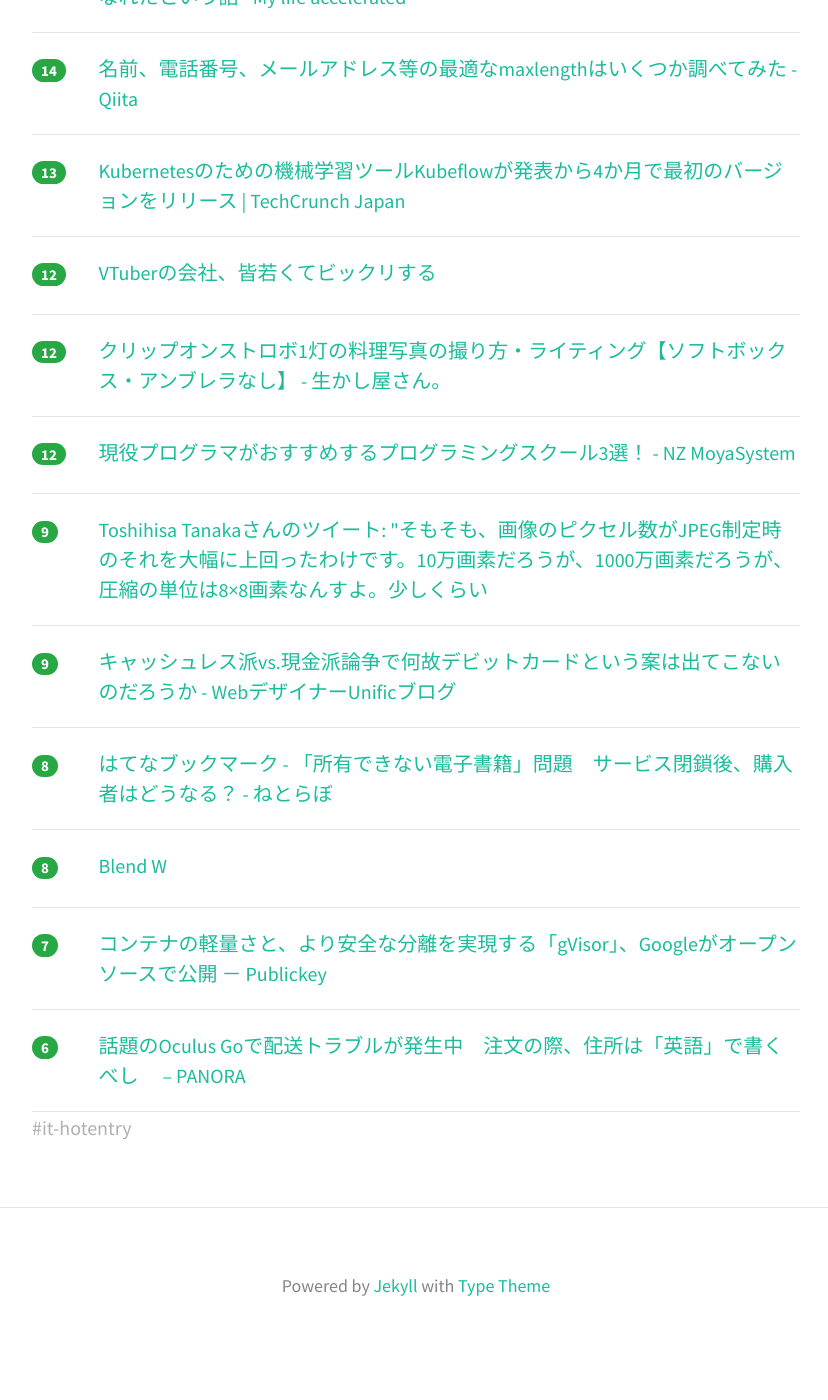
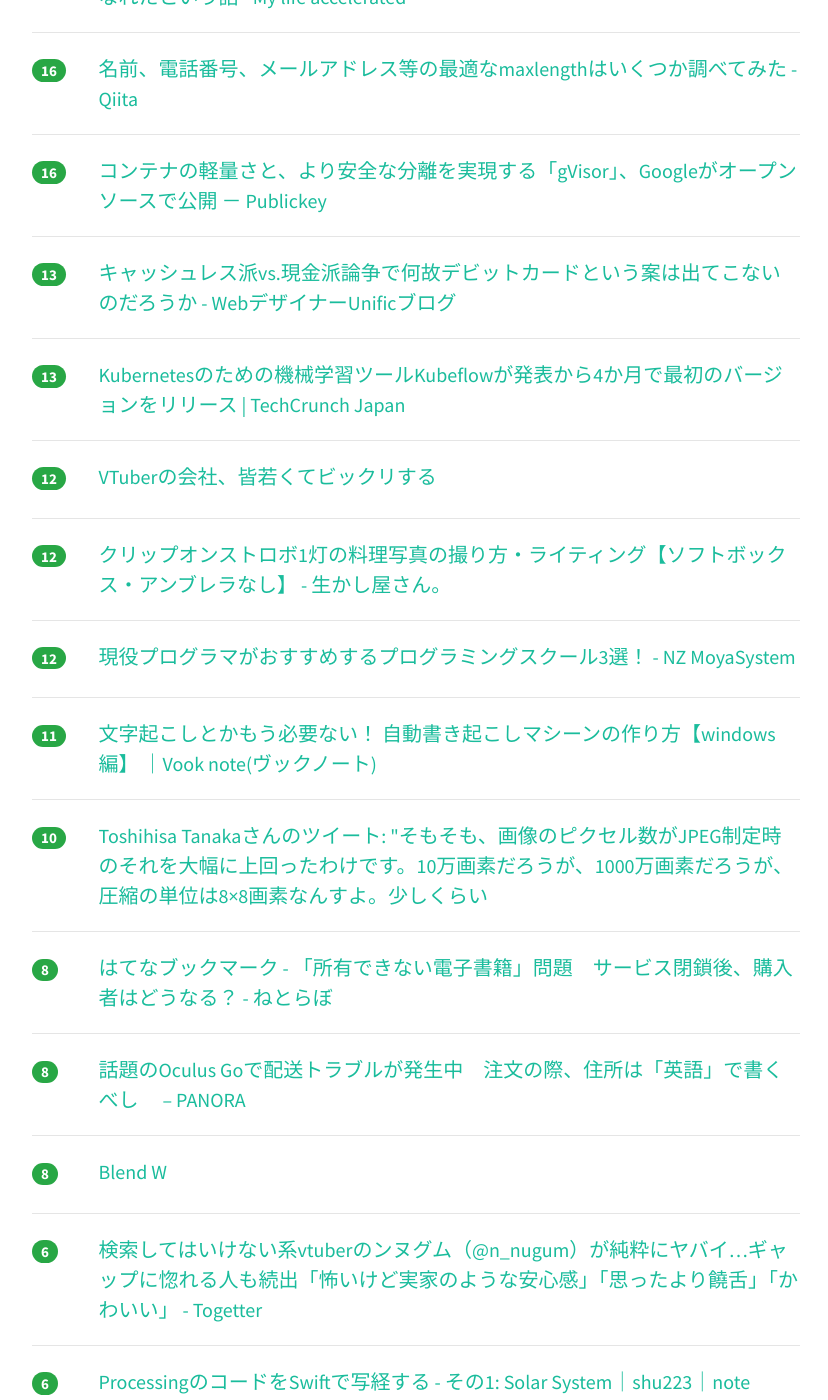
Before and after one commit to yatta47/hatena-matome-site, a Jekyll site: the page built from _posts/2018-05-07-hatena.md, in a window 1280 px wide and 1400 px high, scrolled down 1055 px. Shown: the whole window, without its empty margins (224-1052 px from the left). Built offline with Jekyll 4.4.1, drawn with Linux system fonts in a browser that asks for light colours; nearby versions of some CDN libraries; before the commit the page ends 2418 px from its top, so only the background shows below that; some of the changed text lies outside the part shown.

Commit message:
Updated 2018-05-07

```diff
--- a/_posts/2018-05-07-hatena.md
+++ b/_posts/2018-05-07-hatena.md
@@ -1,19 +1,29 @@
 ---
 layout: post
 title:  "2018-05-07 はてぶIT"
-date:   2018-05-07 07:02:26
+date:   2018-05-07 08:02:13
 tags: [it-hotentry]
 ---
-18 件のデータあり
+21 件のデータあり
 
 <hr><div class="row">
-<div class="col-1"><span class="badge badge-pill badge-success h2">132</span></div>
+<div class="col-1"><span class="badge badge-pill badge-success h2">137</span></div>
 <div class="col-11"><a href='https://www.webcreatorbox.com/tech/css-flexbox-cheat-sheet' target='_blank'>日本語対応！CSS Flexboxのチートシートを作ったので配布します | Webクリエイターボックス</a></div>
 </div>
 <hr>
 <div class="row">
-<div class="col-1"><span class="badge badge-pill badge-success h2">26</span></div>
+<div class="col-1"><span class="badge badge-pill badge-success h2">34</span></div>
+<div class="col-11"><a href='https://togetter.com/li/1224881' target='_blank'>意味深なアタッシュケース持ってたら警察に声をかけられた話「プラレール持ってたら職質される時代」「凄く中が工夫されてる」 - Togetter</a></div>
+</div>
+<hr>
+<div class="row">
+<div class="col-1"><span class="badge badge-pill badge-success h2">33</span></div>
 <div class="col-11"><a href='https://iphone-mania.jp/news-211347/' target='_blank'>【動画】iPadのマルチタスク機能を使いこなすための25のテクニック - iPhone Mania</a></div>
+</div>
+<hr>
+<div class="row">
+<div class="col-1"><span class="badge badge-pill badge-success h2">25</span></div>
+<div class="col-11"><a href='http://neuralism.hatenablog.jp/entry/2018/05/06/211541' target='_blank'>ブレイン・マシン・インターフェース（BMI）の行く先 - Neuralism（by 奥田一貴）</a></div>
 </div>
 <hr>
 <div class="row">
@@ -22,28 +32,28 @@ tags: [it-hotentry]
 </div>
 <hr>
 <div class="row">
-<div class="col-1"><span class="badge badge-pill badge-success h2">21</span></div>
-<div class="col-11"><a href='https://togetter.com/li/1224881' target='_blank'>意味深なアタッシュケース持ってたら警察に声をかけられた話「プラレール持ってたら職質される時代」「凄く中が工夫されてる」 - Togetter</a></div>
-</div>
-<hr>
-<div class="row">
-<div class="col-1"><span class="badge badge-pill badge-success h2">20</span></div>
-<div class="col-11"><a href='http://neuralism.hatenablog.jp/entry/2018/05/06/211541' target='_blank'>ブレイン・マシン・インターフェース（BMI）の行く先 - Neuralism（by 奥田一貴）</a></div>
-</div>
-<hr>
-<div class="row">
 <div class="col-1"><span class="badge badge-pill badge-success h2">18</span></div>
 <div class="col-11"><a href='http://thebridge.jp/2018/05/instagram-payments-pickupnews' target='_blank'>インスタでレストラン予約して決済まで可能にーー「インスタペイメント」のテスト開始とインパクト - THE BRIDGE（ザ・ブリッジ）</a></div>
 </div>
 <hr>
 <div class="row">
-<div class="col-1"><span class="badge badge-pill badge-success h2">14</span></div>
+<div class="col-1"><span class="badge badge-pill badge-success h2">18</span></div>
 <div class="col-11"><a href='https://riyaaaaasan.hatenablog.com/entry/2018/05/06/231901' target='_blank'>その気になれば前提知識無し機材無しの無の状態から2週間で美少女VTuberになれたという話 - My life accelerated</a></div>
 </div>
 <hr>
 <div class="row">
-<div class="col-1"><span class="badge badge-pill badge-success h2">14</span></div>
+<div class="col-1"><span class="badge badge-pill badge-success h2">16</span></div>
 <div class="col-11"><a href='https://qiita.com/kyogom/items/49fe51044d57e3b19929' target='_blank'>名前、電話番号、メールアドレス等の最適なmaxlengthはいくつか調べてみた - Qiita</a></div>
+</div>
+<hr>
+<div class="row">
+<div class="col-1"><span class="badge badge-pill badge-success h2">16</span></div>
+<div class="col-11"><a href='https://www.publickey1.jp/blog/18/gvisorgoogle.html' target='_blank'>コンテナの軽量さと、より安全な分離を実現する「gVisor」、Googleがオープンソースで公開 － Publickey</a></div>
+</div>
+<hr>
+<div class="row">
+<div class="col-1"><span class="badge badge-pill badge-success h2">13</span></div>
+<div class="col-11"><a href='http://uni-fic.com/entry/cashless-vs-cash' target='_blank'>キャッシュレス派vs.現金派論争で何故デビットカードという案は出てこないのだろうか - WebデザイナーUnificブログ</a></div>
 </div>
 <hr>
 <div class="row">
@@ -67,13 +77,13 @@ tags: [it-hotentry]
 </div>
 <hr>
 <div class="row">
-<div class="col-1"><span class="badge badge-pill badge-success h2">9</span></div>
-<div class="col-11"><a href='http://twitter.com/jeonjung_tanaka/status/620208407383912448' target='_blank'>Toshihisa Tanakaさんのツイート: "そもそも、画像のピクセル数がJPEG制定時のそれを大幅に上回ったわけです。10万画素だろうが、1000万画素だろうが、圧縮の単位は8×8画素なんすよ。少しくらい</a></div>
+<div class="col-1"><span class="badge badge-pill badge-success h2">11</span></div>
+<div class="col-11"><a href='https://vook.vc/n/804' target='_blank'>文字起こしとかもう必要ない！ 自動書き起こしマシーンの作り方【windows編】 ｜Vook note(ヴックノート)</a></div>
 </div>
 <hr>
 <div class="row">
-<div class="col-1"><span class="badge badge-pill badge-success h2">9</span></div>
-<div class="col-11"><a href='http://uni-fic.com/entry/cashless-vs-cash' target='_blank'>キャッシュレス派vs.現金派論争で何故デビットカードという案は出てこないのだろうか - WebデザイナーUnificブログ</a></div>
+<div class="col-1"><span class="badge badge-pill badge-success h2">10</span></div>
+<div class="col-11"><a href='http://twitter.com/jeonjung_tanaka/status/620208407383912448' target='_blank'>Toshihisa Tanakaさんのツイート: "そもそも、画像のピクセル数がJPEG制定時のそれを大幅に上回ったわけです。10万画素だろうが、1000万画素だろうが、圧縮の単位は8×8画素なんすよ。少しくらい</a></div>
 </div>
 <hr>
 <div class="row">
@@ -83,16 +93,21 @@ tags: [it-hotentry]
 <hr>
 <div class="row">
 <div class="col-1"><span class="badge badge-pill badge-success h2">8</span></div>
+<div class="col-11"><a href='http://panora.tokyo/60732/' target='_blank'>話題のOculus Goで配送トラブルが発生中　注文の際、住所は「英語」で書くべし　 – PANORA</a></div>
+</div>
+<hr>
+<div class="row">
+<div class="col-1"><span class="badge badge-pill badge-success h2">8</span></div>
 <div class="col-11"><a href='http://www.youtube.com/watch?v=DJfg39WkMvE' target='_blank'>Blend W</a></div>
 </div>
 <hr>
 <div class="row">
-<div class="col-1"><span class="badge badge-pill badge-success h2">7</span></div>
-<div class="col-11"><a href='https://www.publickey1.jp/blog/18/gvisorgoogle.html' target='_blank'>コンテナの軽量さと、より安全な分離を実現する「gVisor」、Googleがオープンソースで公開 － Publickey</a></div>
+<div class="col-1"><span class="badge badge-pill badge-success h2">6</span></div>
+<div class="col-11"><a href='https://togetter.com/li/1224999' target='_blank'>検索してはいけない系vtuberのンヌグム（@n_nugum）が純粋にヤバイ…ギャップに惚れる人も続出「怖いけど実家のような安心感」「思ったより饒舌」「かわいい」 - Togetter</a></div>
 </div>
 <hr>
 <div class="row">
 <div class="col-1"><span class="badge badge-pill badge-success h2">6</span></div>
-<div class="col-11"><a href='http://panora.tokyo/60732/' target='_blank'>話題のOculus Goで配送トラブルが発生中　注文の際、住所は「英語」で書くべし　 – PANORA</a></div>
+<div class="col-11"><a href='https://note.mu/shu223/n/n341b75fc77ae' target='_blank'>ProcessingのコードをSwiftで写経する - その1: Solar System｜shu223｜note</a></div>
 </div>
 <hr>
```
